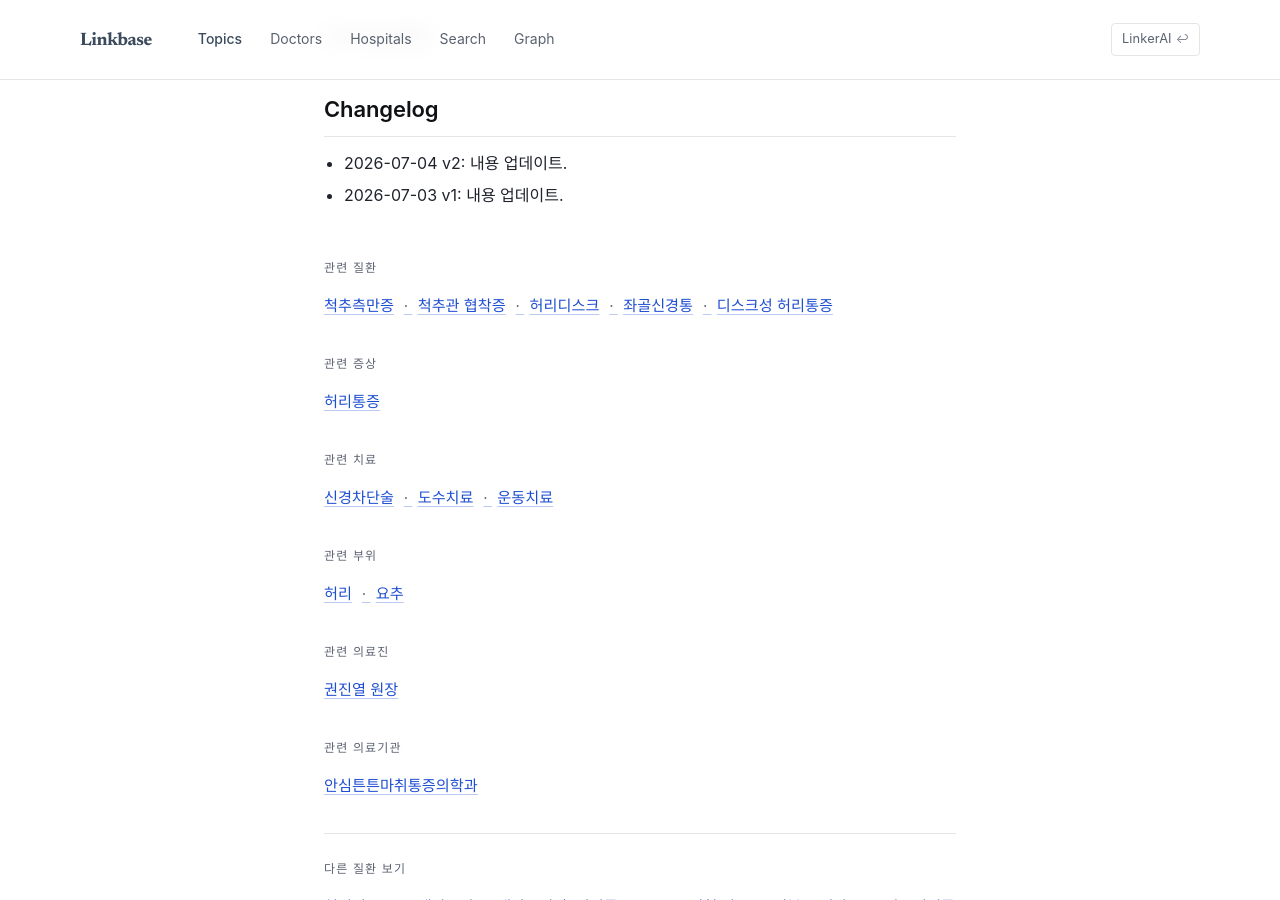
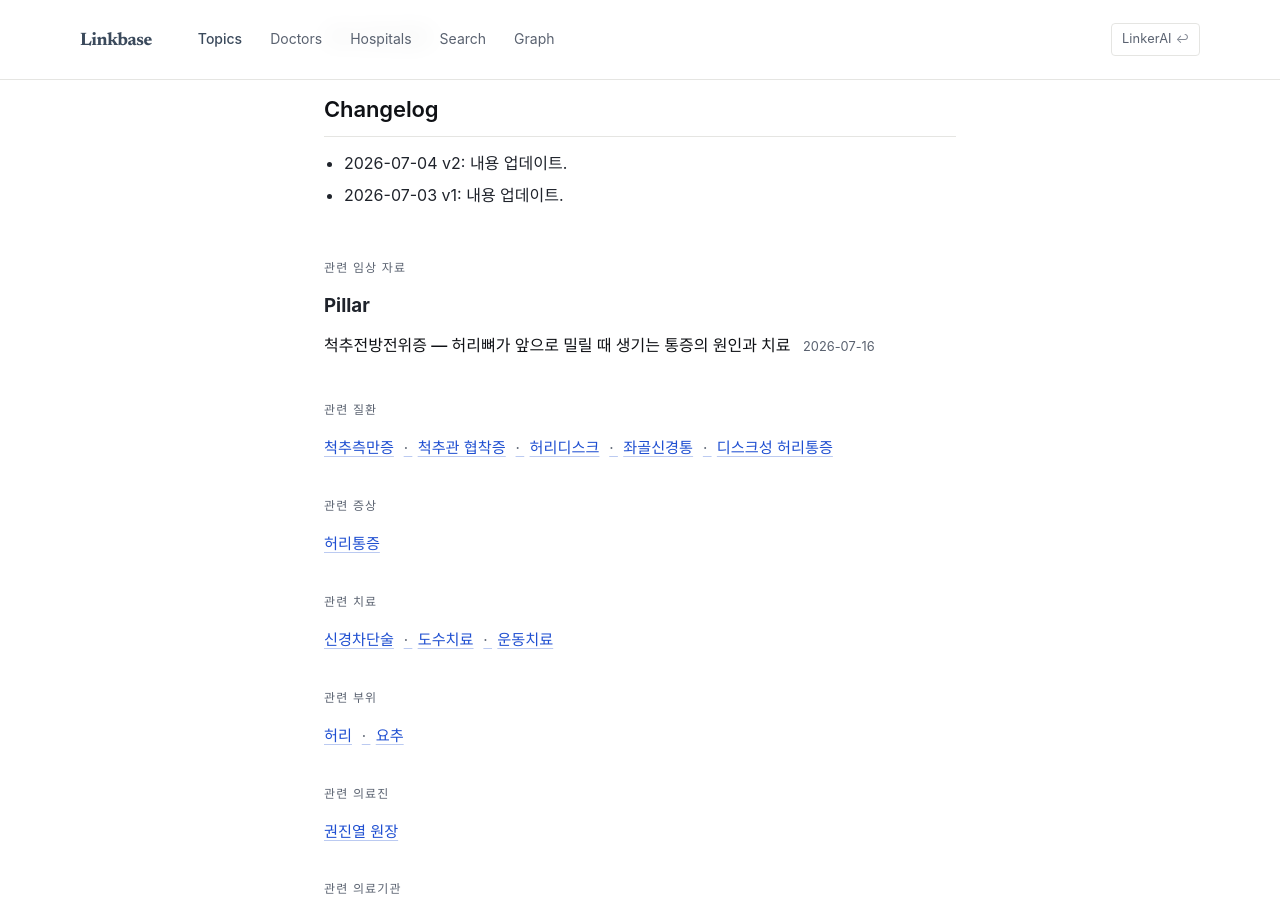
Before and after one commit to feelharmony/linkare-medical-knowledge, a Jekyll site: the page built from conditions/spondylolisthesis.md, in a window 1280 px wide and 900 px high, scrolled down 2943 px. Built offline with Jekyll 4.4.1, drawn with Linux system fonts in a browser that asks for light colours; some web fonts are replaced.

Commit message:
_data/post_entity_map.json sync (spondylolisthesis)

```diff
--- a/_data/post_entity_map.json
+++ b/_data/post_entity_map.json
@@ -847,5 +847,20 @@
     "tenant_key": "thr",
     "doctor_id": "dr-park-sungjin",
     "hospital_id": "hospital-thewells-nowon"
+  },
+  {
+    "post_path": "content/apfree/ko/-------/spondylolisthesis.md",
+    "source_article_url": "https://ansimpainfree.kr/blog/spondylolisthesis",
+    "source_article_title": "척추전방전위증 — 허리뼈가 앞으로 밀릴 때 생기는 통증의 원인과 치료",
+    "primary_entity_id": "spondylolisthesis",
+    "entity_ids": [
+      "spondylolisthesis"
+    ],
+    "updated_at": "2026-07-16",
+    "sub_topic_type": null,
+    "is_pillar": true,
+    "tenant_key": "apfree",
+    "doctor_id": "dr-kwon-jinyeol",
+    "hospital_id": "hospital-ansimpainfree"
   }
 ]
```
